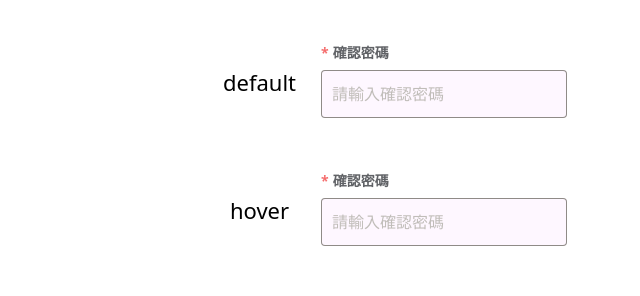
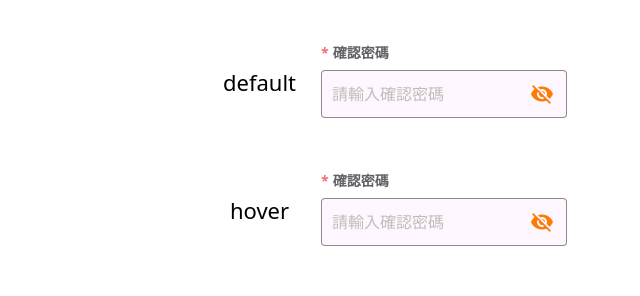
Before and after one commit to Achun1130/money-demo, a Nuxt app: page /demo/input in a window 1280 px wide. Shown: the part 482-778 px from the top of the page, without its empty margins (73-713 px from the left). Built offline with nearby package versions, Linux system fonts and the light colour scheme.

Commit message:
feat: 新增 form 元件
調整項目
- manage header CSS 優化
#新增 flex-shink-0

新增項目
- form input for password 元件
#為了客製化 icon、element plus 提供的 show-password 功能不適用
- form input for textarea 元件
#省去原先需加入屬性 type、autosize、resize

```diff
--- /dev/null
+++ b/components/form/InputPassword.vue
@@ -0,0 +1,39 @@
+<script lang="ts" setup>
+defineProps({
+  placeholder: {
+    type: String,
+    default: '',
+  },
+  disabled: {
+    type: Boolean,
+    default: false,
+  },
+});
+
+const password = defineModel<string | null>('password', { required: true });
+
+const visible = ref(false);
+</script>
+
+<template>
+  <el-input
+    :type="visible ? 'text' : 'password'"
+    v-model="password"
+    :placeholder="placeholder"
+    :disabled="disabled"
+  >
+    <template #suffix>
+      <!-- TODO: 顏色要調整 -->
+      <el-button
+        type="primary"
+        text
+        style="--button-padding-horizontal: 0.75rem"
+        class="-mr-2.5"
+        @click="visible = !visible"
+      >
+        <icon-google v-if="visible">visibility</icon-google>
+        <icon-google v-else>visibility_off</icon-google>
+      </el-button>
+    </template>
+  </el-input>
+</template>
--- /dev/null
+++ b/components/form/Textarea.vue
@@ -0,0 +1,36 @@
+<script lang="ts" setup>
+defineProps({
+  placeholder: {
+    type: String,
+    default: '',
+  },
+  disabled: {
+    type: Boolean,
+    default: false,
+  },
+  minRows: {
+    type: Number,
+    default: 3,
+  },
+  maxRows: {
+    type: Number,
+    default: 6,
+  },
+  resize: {
+    type: String as PropType<'none' | 'vertical' | 'horizontal' | 'both'>,
+    default: 'none',
+  },
+});
+
+const textarea = defineModel<string | null>('textarea', { required: true });
+</script>
+
+<template>
+  <el-input
+    v-model="textarea"
+    :placeholder="placeholder"
+    type="textarea"
+    :autosize="{ minRows, maxRows }"
+    :resize="resize"
+  />
+</template>
--- a/components/manage/Header.vue
+++ b/components/manage/Header.vue
@@ -2,7 +2,7 @@
 
 <template>
   <div class="flex items-center gap-[3.75rem] py-5">
-    <h1>
+    <h1 class="flex-shrink-0">
       <!-- TODO: LOGO 之後需要替換 -->
       <div
         class="flex h-[2.25rem] w-[5.8125rem] items-center justify-center bg-inverse-on-surface text-headline-s font-bold leading-[2.25rem] text-black"
@@ -11,7 +11,7 @@
       </div>
     </h1>
 
-    <div class="ml-auto" style="--button-gap: 1.25rem">
+    <div class="ml-auto flex-shrink-0" style="--button-gap: 1.25rem">
       <el-button type="primary" circle>
         <icon-google>notifications</icon-google>
       </el-button>
--- a/pages/demo/input.vue
+++ b/pages/demo/input.vue
@@ -162,11 +162,9 @@ const resetBasicInputForm = (formEl: FormInstance | undefined) => {
                 :label="$t('input.confirm_password.label')"
                 :prop="key"
               >
-                <!-- 目前 input password 眼睛切換的 icon， 是使用 element plus 提供的方式，但在沒有值 / disabled 的狀態下會消失，之後有時間再把 input password 弄成元件改善這個問題 -->
-                <el-input
-                  v-model="basicInputForm[key]"
+                <form-input-password
+                  v-model:password="basicInputForm[key] as string"
                   :placeholder="$t('input.confirm_password.placeholder')"
-                  show-password
                   :disabled="key === 'disabled'"
                 />
               </el-form-item>
@@ -216,12 +214,9 @@ const resetBasicInputForm = (formEl: FormInstance | undefined) => {
           <el-col :span="6" :offset="6">
             <div class="box pt-[1.125rem]">
               <el-form-item :label="$t('input.content.label')" prop="textarea">
-                <el-input
-                  v-model="textareaForm.textarea"
+                <form-textarea
+                  v-model:textarea="textareaForm.textarea"
                   :placeholder="$t('input.content.placeholder')"
-                  type="textarea"
-                  :autosize="{ minRows: 3, maxRows: 6 }"
-                  resize="none"
                 />
               </el-form-item>
             </div>
--- a/pages/manage/service.vue
+++ b/pages/manage/service.vue
@@ -294,12 +294,9 @@ function deleteFile(index: number): void {
       </el-form-item>
 
       <el-form-item label="內文" prop="content">
-        <el-input
-          v-model="form.content"
+        <form-textarea
+          v-model:textarea="form.content"
           placeholder="請輸入內文"
-          type="textarea"
-          :autosize="{ minRows: 3, maxRows: 6 }"
-          resize="none"
         />
       </el-form-item>
 
```
